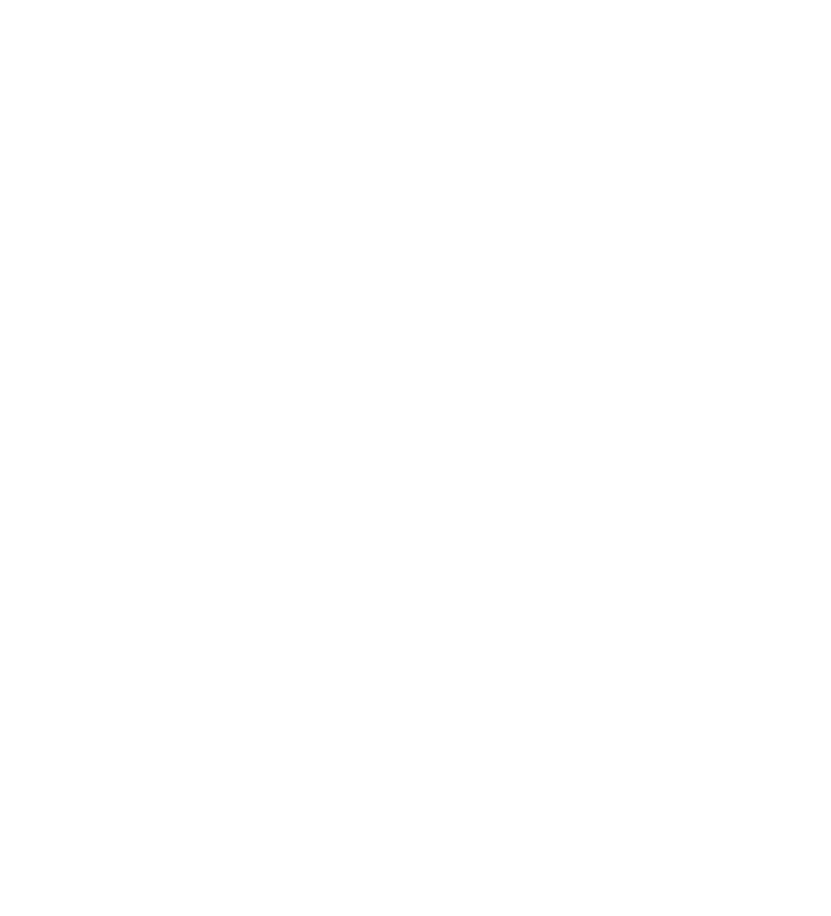
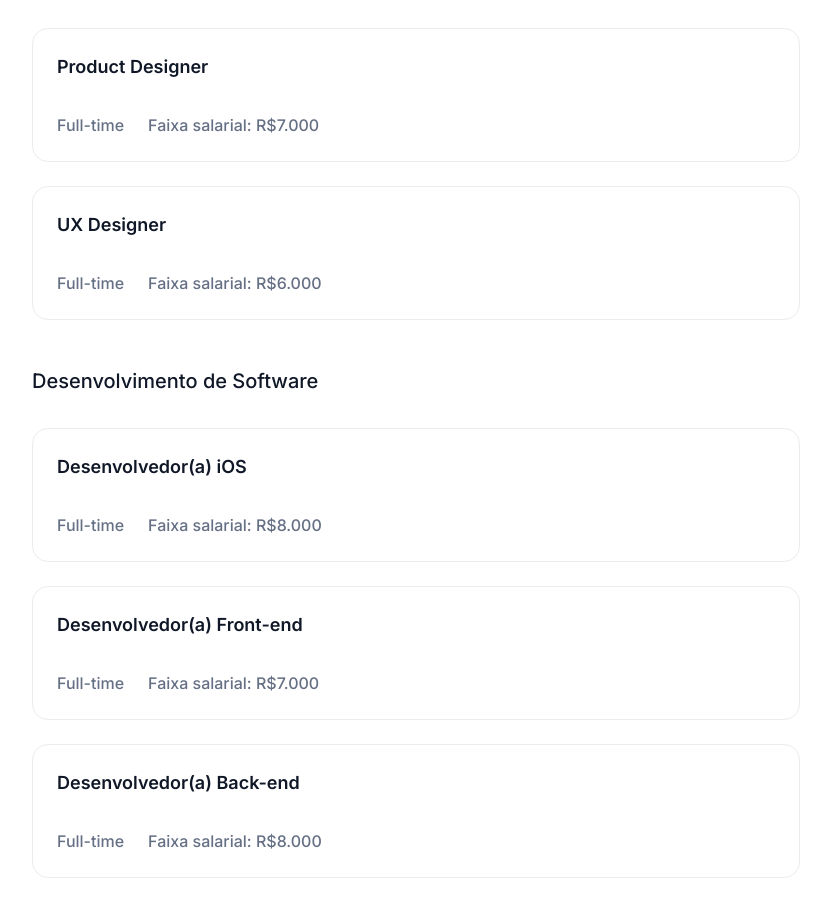
Before and after one commit to Epiled/7-days-optimus-tech, a React (Create React App) app: page / in a window 1280 px wide. Shown: the part 1592-2508 px from the top of the page, without its empty margins (224-1055 px from the left). Before the commit the page ends 1690 px from the top, so only its background shows below. Built offline with nearby package versions, Linux system fonts and the light colour scheme.

Commit message:
Adição Seção Vagas

```diff
--- /dev/null
+++ b/src/components/Vagas/Categoria/Categoria.module.scss
@@ -0,0 +1,19 @@
+@import "styles/variaveis";
+@import "styles/breakpoints";
+
+.categoria {
+
+  &__titulo {
+    color: $gray-900;
+    font-size: 2rem;
+    font-weight: 500;
+    line-height: 3rem;
+    margin-bottom: 3.2rem;
+  }
+
+  &__vagas {
+    display: flex;
+    flex-direction: column;
+    gap: 2.4rem;
+  }
+}
--- /dev/null
+++ b/src/components/Vagas/Categoria/Item/Item.module.scss
@@ -0,0 +1,26 @@
+@import "styles/variaveis";
+@import "styles/breakpoints";
+
+.item {
+  border-radius: 1.6rem;
+  border: .1rem solid $gray-200;
+  background: $base-white;
+  padding: 2.4rem;
+  font-weight: 500;
+
+
+  &__titulo {
+    color: $gray-900;
+    font-size: 1.8rem;
+    line-height: 2.8rem;
+    margin-bottom: 3.2rem;
+  }
+
+  &__infos {
+    color: $gray-500;
+    font-size: 1.6rem;
+    line-height: 2.4rem;
+    display: flex;
+    gap: 2.4rem;
+  }
+}
--- /dev/null
+++ b/src/components/Vagas/Categoria/Item/index.tsx
@@ -0,0 +1,24 @@
+import styles from './Item.module.scss';
+
+interface Props {
+  titulo: string,
+  modelo: string,
+  salario: string
+}
+
+
+export default function Item({ titulo, modelo, salario }: Props) {
+  return (
+    <li className={styles.item}>
+      <article>
+        <h4 className={styles.item__titulo}>
+          {titulo}
+        </h4>
+        <div className={styles.item__infos}>
+          <span>{modelo}</span>
+          <span>Faixa salarial: R${salario}</span>
+        </div>
+      </article>
+    </li>
+  );
+}
--- /dev/null
+++ b/src/components/Vagas/Categoria/index.tsx
@@ -0,0 +1,28 @@
+import styles from './Categoria.module.scss';
+import Item from './Item';
+
+interface Props {
+  categoria: string;
+  vagas: {
+    titulo: string;
+    modelo: string;
+    salario: string;
+  }[];
+}
+
+
+export default function Categoria({ categoria, vagas }: Props) {
+
+  return (
+    <section>
+      <h3 className={styles.categoria__titulo}>
+        {categoria}
+      </h3>
+      <ul className={styles.categoria__vagas}>
+        {vagas.map((item, index) => (
+          <Item key={index} {...item} />
+        ))}
+      </ul>
+    </section>
+  );
+}
--- /dev/null
+++ b/src/components/Vagas/Vagas.module.scss
@@ -0,0 +1,9 @@
+.vagas {
+  max-width: 76.8rem;
+  width: 100%;
+  margin: 0 auto;
+  text-align: left;
+  display: flex;
+  flex-direction: column;
+  gap: 4.6rem;
+}
--- /dev/null
+++ b/src/components/Vagas/index.tsx
@@ -0,0 +1,13 @@
+import Categoria from './Categoria';
+import styles from './Vagas.module.scss';
+import vagas from 'data/vagas.json';
+
+export default function Vagas() {
+  return (
+    <div className={styles.vagas}>
+      {vagas.map((item, index) => (
+        <Categoria key={index} categoria={item.categoria} vagas={item.vagas} />
+      ))}
+    </div>
+  );
+}
--- /dev/null
+++ b/src/data/vagas.json
@@ -0,0 +1,37 @@
+[
+  {
+    "categoria": "Design",
+    "vagas": [
+      {
+        "titulo": "Product Designer",
+        "modelo": "Full-time",
+        "salario": "7.000"
+      },
+      {
+        "titulo": "UX Designer",
+        "modelo": "Full-time",
+        "salario": "6.000"
+      }
+    ]
+  },
+  {
+    "categoria": "Desenvolvimento de Software",
+    "vagas": [
+      {
+        "titulo": "Desenvolvedor(a) iOS",
+        "modelo": "Full-time",
+        "salario": "8.000"
+      },
+      {
+        "titulo": "Desenvolvedor(a) Front-end",
+        "modelo": "Full-time",
+        "salario": "7.000"
+      },
+      {
+        "titulo": "Desenvolvedor(a) Back-end",
+        "modelo": "Full-time",
+        "salario": "8.000"
+      }
+    ]
+  }
+]
--- a/src/pages/App.tsx
+++ b/src/pages/App.tsx
@@ -2,6 +2,7 @@
 import Menu from '../components/Menu';
 import SecaoBase from 'components/SecaoBase';
 import Metricas from 'components/Metricas';
+import Vagas from 'components/Vagas';
 
 function App() {
   return (
@@ -21,7 +22,7 @@
           texto={'Somos uma equipe 100% remota com pessoas do Brasil inteiro.'}
           imagem={'/assets/imgs/procura-talentos.png'}
         >
-          <h1>Oi</h1>
+          <Vagas />
         </SecaoBase>
       </PaginaPadrao>
     </div>
```
